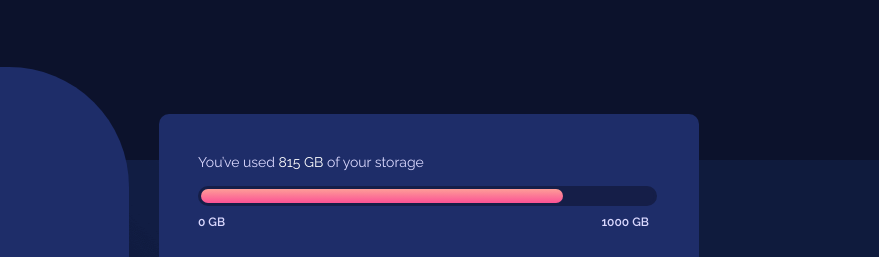
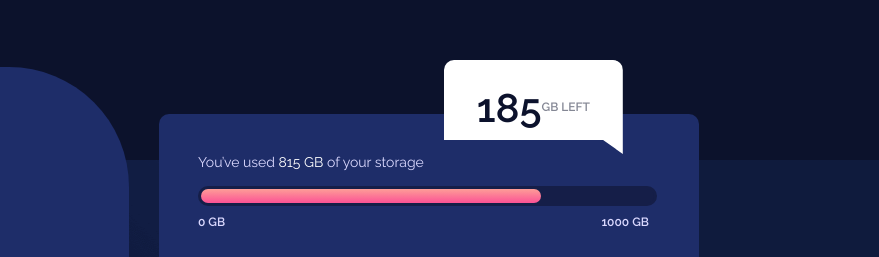
Before and after one commit to Georginio-prod/fylo-data-storage, a website built with Vite: page index.html in a window 1280 px wide. Shown: the part 220-477 px from the top of the page, 401-1280 px from the left. Built offline with nearby package versions, Linux system fonts and the light colour scheme.

Commit message:
style: add the number card in rectangle card

```diff
--- a/index.html
+++ b/index.html
@@ -34,10 +34,13 @@
         </div>
 
         <div class="card__rectangle">
+          <div class="card__rectangle--number">
+            <p>185 <span class="size">GB LEFT</span></p>
+          </div>
           <div class="card__rectangle--texte">
             You’ve used <span class="color">815 GB</span> of your storage
           </div>
-          <progress value="80" max="100" class="card__rectangle--progress"></progress>
+          <progress value="75" max="100" class="card__rectangle--progress"></progress>
           <div  class="card__rectangle--storage">
             <div>
               0 GB
@@ -46,6 +49,7 @@
               1000 GB
             </div>
           </div>
+
         </div>
       </div>
     </div>
--- a/sass/style.scss
+++ b/sass/style.scss
@@ -117,4 +117,40 @@ body {
     background: linear-gradient(#fd9d97, #fb5295);
     border-radius: 20px;
   }
+
+  &--number {
+    position: absolute;
+    top: 35%;
+    left: calc(66% ); /* 80% de la largeur du progress moins la marge */
+    width: 179px;
+    height: 94px;
+    clip-path: polygon(0 0, 100% 0, 100% 100%, 100% 100%, 89% 85%, 0% 85%);
+    display: flex;
+    flex-direction: row;
+    gap: 9px;
+    justify-content: center;
+    align-items: center;
+    border-radius: 10px 10px 0 10px ;
+    color:#0C122C ;
+    background-color: white;
 }
+
+&--number > p {
+    font-size: 40px;
+    font-weight: 700;
+    text-align: center;
+    margin: 0;
+    position: relative;
+    display: flex;
+    justify-content: center;
+    align-items: center;
+}
+
+}
+
+.size {
+    font-size: 12px;
+    opacity: 50%;
+    font-weight: 700;
+
+}
```
